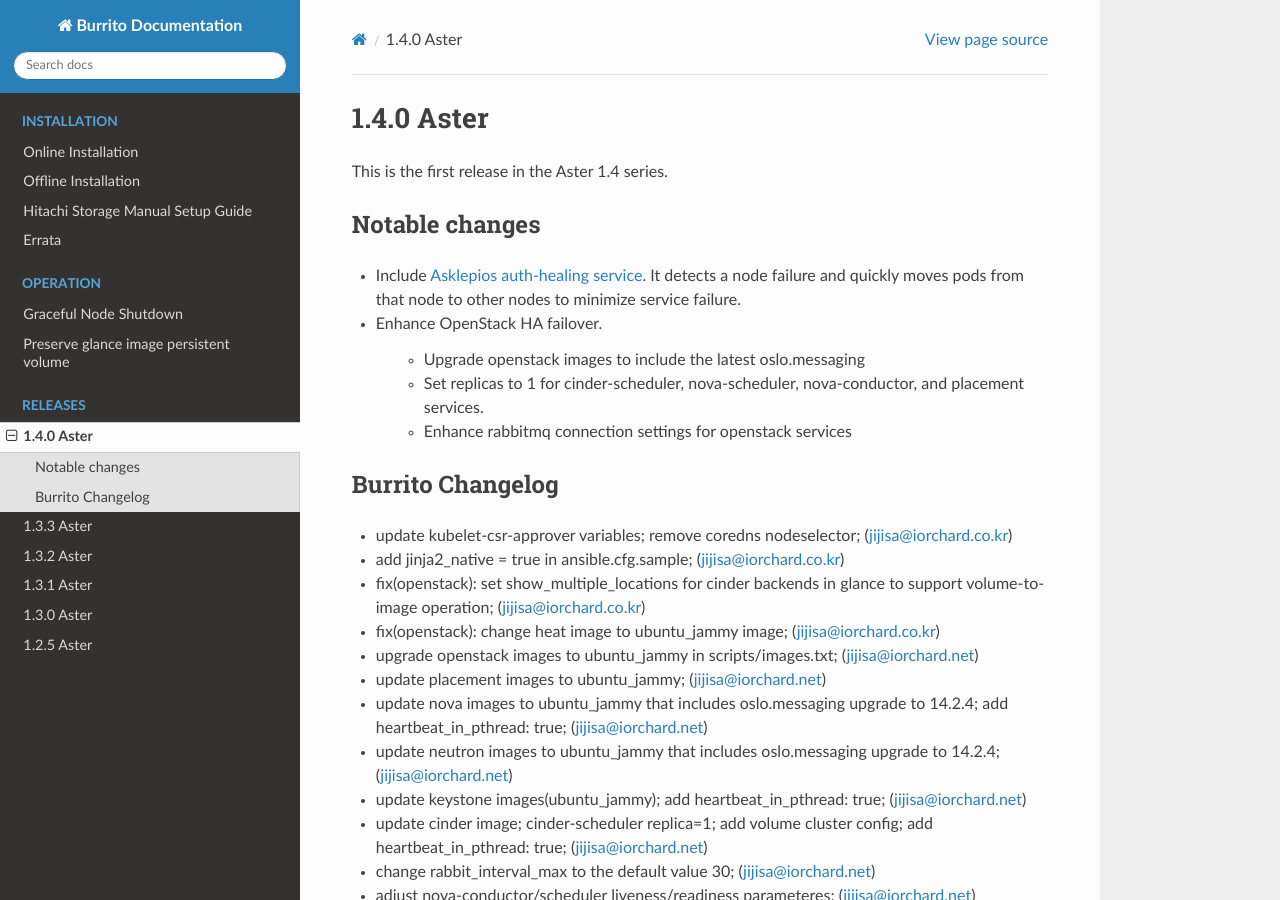
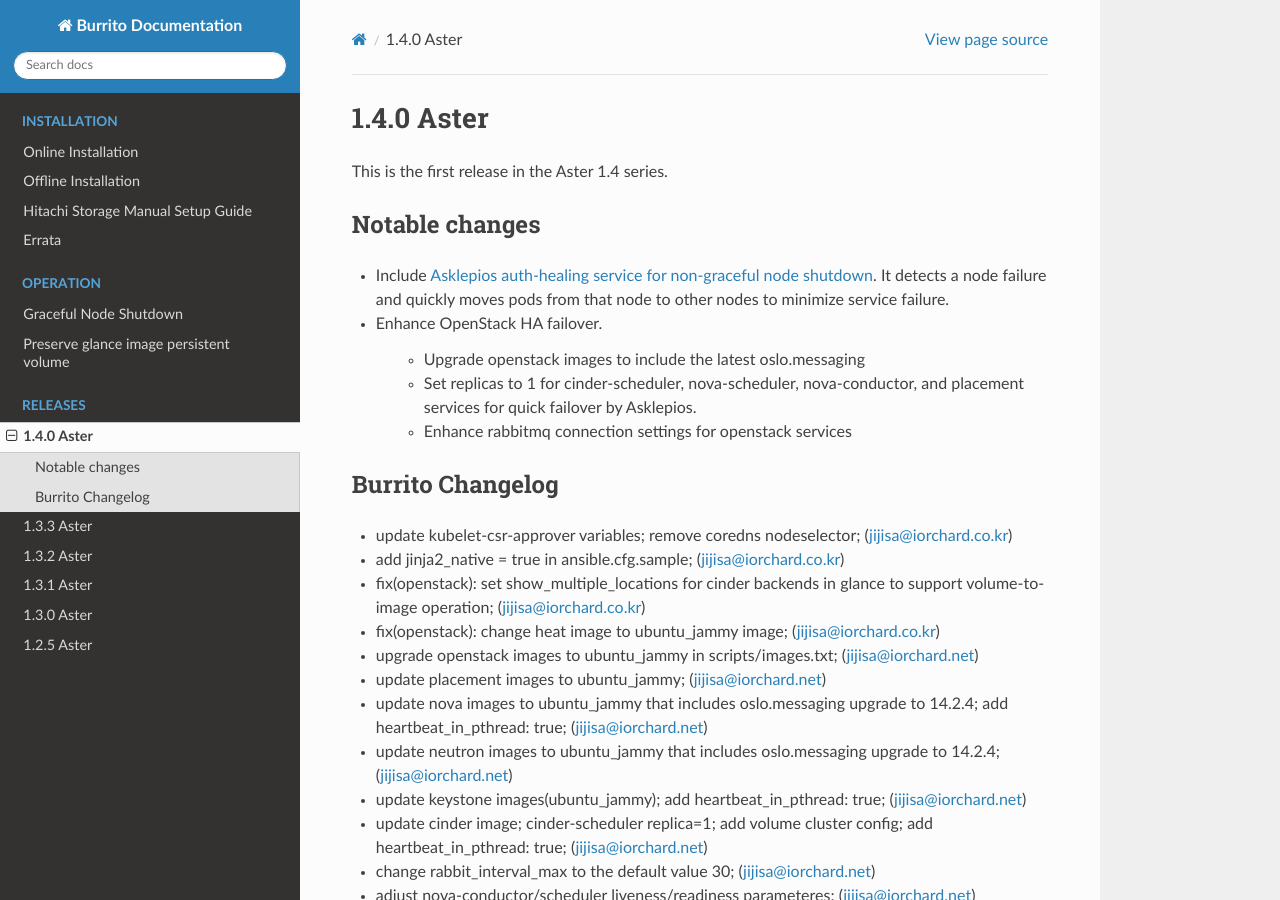
Before and after one commit to iorchard/burrito_docs, a Sphinx documentation site: the page built from source/releases/1.4.0.rst, in a window 1280 px wide and 900 px high. Built offline with Sphinx 7.4.7 and the Read the Docs theme 2.0.0, drawn with Linux system fonts in a browser that asks for light colours; pages that are not in the unit, such as notebooks, are missing from menus.

Commit message:
update 1.4.0 release note

```diff
--- a/source/releases/1.4.0.rst
+++ b/source/releases/1.4.0.rst
@@ -6,7 +6,7 @@
 Notable changes
 ----------------
 
-* Include `Asklepios auth-healing service
+* Include `Asklepios auth-healing service for non-graceful node shutdown
   <https://github.com/iorchard/asklepios>`_.
   It detects a node failure and quickly moves pods from that node
   to other nodes to minimize service failure.
@@ -15,7 +15,8 @@
 
     - Upgrade openstack images to include the latest oslo.messaging
     - Set replicas to 1 for cinder-scheduler, nova-scheduler,
-      nova-conductor, and placement services.
+      nova-conductor, and placement services for quick failover by
+      Asklepios.
     - Enhance rabbitmq connection settings for openstack services
 
 Burrito Changelog
```
